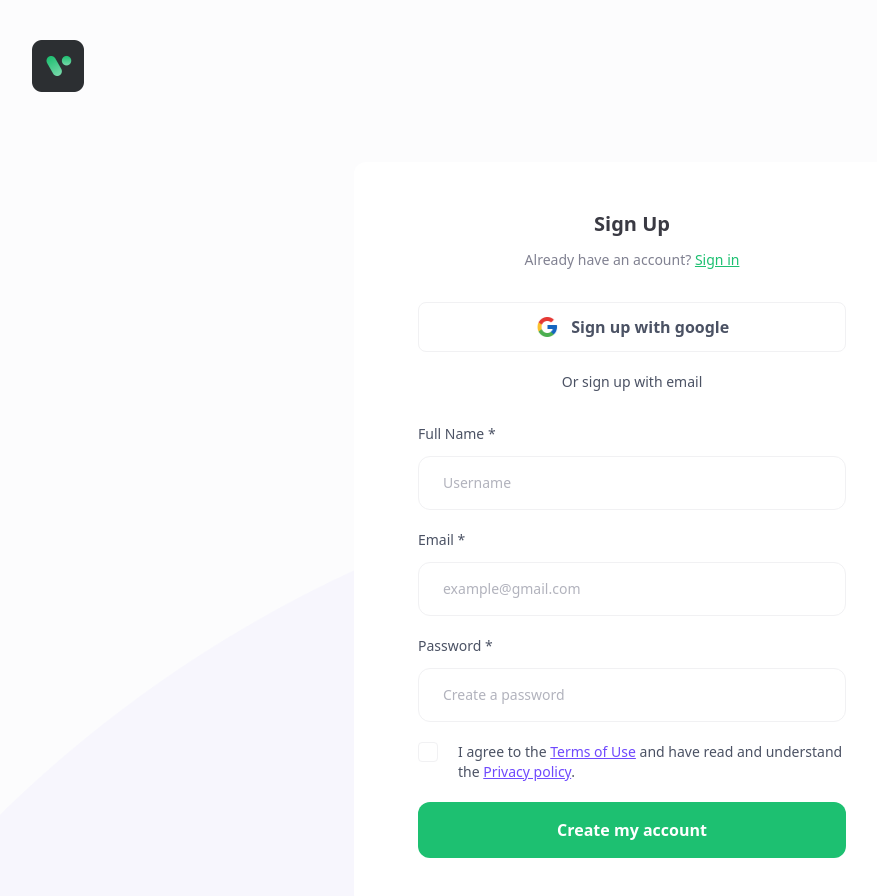
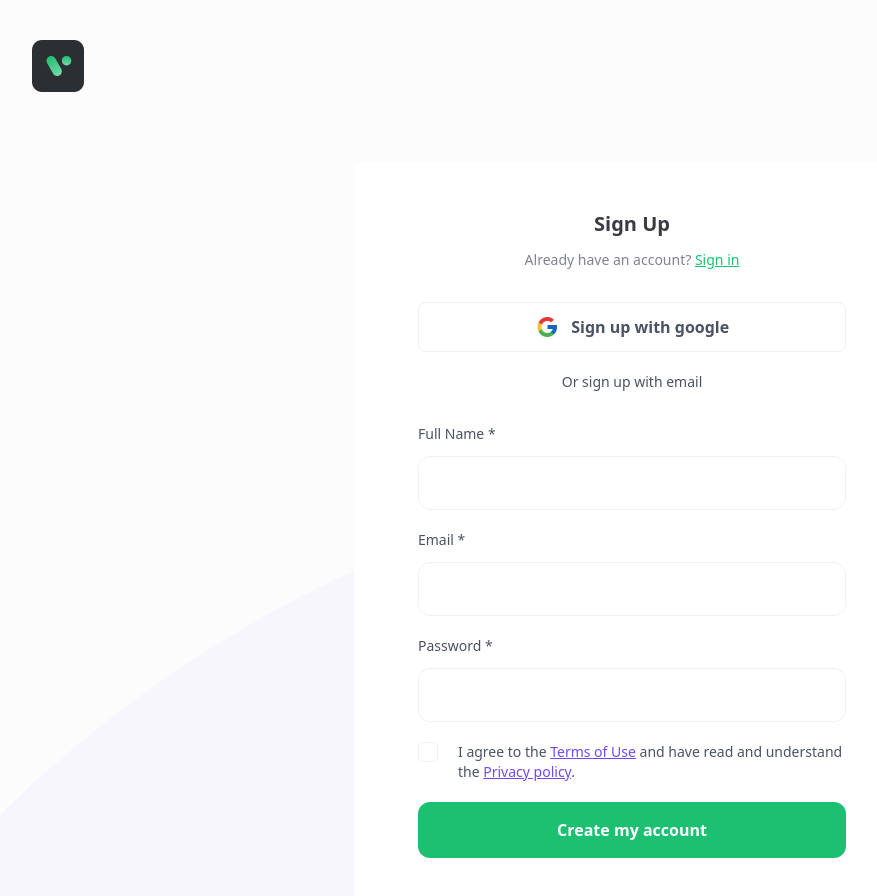
Before and after one commit to Nasss23/crowfunding, a React (Create React App) app: page /sign-up in a window 1280 px wide. Shown: the top 896 px of the page, without its empty margins (8-885 px from the left). Built offline with nearby package versions, Linux system fonts and the light colour scheme.

Commit message:
6 - CodeSignUp5

```diff
--- a/package.json
+++ b/package.json
@@ -3,6 +3,7 @@
   "version": "0.1.0",
   "private": true,
   "dependencies": {
+    "@hookform/resolvers": "^3.2.0",
     "@reduxjs/toolkit": "^1.8.2",
     "@testing-library/jest-dom": "^5.16.4",
     "@testing-library/react": "^13.3.0",
--- a/src/components/input/Input.js
+++ b/src/components/input/Input.js
@@ -3,21 +3,30 @@ import { useController } from 'react-hook-form';
 import PropTypes from 'prop-types';
 
 const Input = (props) => {
-    const { control, name, type = 'text', ...rest } = props;
+    const { control, name, type = 'text', error = '', placeholder = '', ...rest } = props;
     const { field } = useController({
         control,
         name,
         defaultValue: '',
     });
+    console.log(error);
     return (
         <div className='relative'>
             <input
                 id={name}
                 type={type}
-                className='w-full px-6 py-4 text-sm font-medium border border-strockSoft rounded-xl text-text1 placeholder:text-text4'
+                className={`w-full px-6 py-4 text-sm font-medium border rounded-xl text-text1 placeholder:text-text4 ${error.length > 0 ? 'border-error' : 'border-strockSoft'
+                    }`}
+                value={error}
+                placeholder={error.length < 0 ? placeholder : ''}
                 {...field}
                 {...rest}
             />
+            {error.length > 0 && (
+                <span className='absolute text-sm font-medium text-error top-2/4 -translate-y-2/4 left-6 error-input'>
+                    {error}
+                </span>
+            )}
         </div>
     );
 };
@@ -25,6 +34,7 @@ const Input = (props) => {
 Input.propTypes = {
     name: PropTypes.string,
     type: PropTypes.string,
+    error: PropTypes.string,
     control: PropTypes.any.isRequired,
 };
 
--- a/src/index.scss
+++ b/src/index.scss
@@ -9,3 +9,6 @@
     @apply outline-none;
   }
 }
+input:focus + .error-input {
+  display: none;
+}
--- a/src/pages/SignUpPage.js
+++ b/src/pages/SignUpPage.js
@@ -7,20 +7,33 @@ import Input from 'components/input/Input';
 import FormGroup from 'components/common/FormGroup';
 import { Button } from 'components/button';
 import Checkbbox from 'components/checkbox/Checkbbox';
+import { yupResolver } from '@hookform/resolvers/yup';
+import * as yup from 'yup';
+
+const schema = yup.object({
+    name: yup.string().required('This is field required'),
+    email: yup.string().required('This is field required').email('This email already registered '),
+    password: yup.string().required('This is field required').min(8, 'Password must be 8 character ')
+});
 
 const SignUpPage = () => {
     const {
         handleSubmit,
         control,
-        formState: { isValid, isSubmitting },
-    } = useForm({});
+        formState: { isValid, isSubmitting, errors },
+    } = useForm({
+        resolver: yupResolver(schema),
+        mode: "onSubmit"
+    });
     const handleSignUp = (values) => {
         console.log('values: ', values);
     };
     const [acceptTerm, setAcceptTerm] = useState(false);
     const handleToggleTerm = () => {
-        setAcceptTerm(!acceptTerm)
-    }
+        setAcceptTerm(!acceptTerm);
+    };
+    console.log(errors);
+
     return (
         <LayoutAuthentication heading='Sign Up'>
             <p className='mb-6 text-xs font-normal text-center lg:text-sm text-text3 lg:mb-8'>
@@ -39,7 +52,11 @@ const SignUpPage = () => {
             <form onSubmit={handleSubmit(handleSignUp)}>
                 <FormGroup>
                     <Label htmlFor='name'>Full Name *</Label>
-                    <Input control={control} name='name' placeholder='Username'></Input>
+                    <Input
+                        control={control}
+                        name='name'
+                        placeholder="Username"
+                        error={errors.name?.message}></Input>
                 </FormGroup>
                 <FormGroup>
                     <Label htmlFor='email'>Email *</Label>
@@ -47,7 +64,8 @@ const SignUpPage = () => {
                         control={control}
                         name='email'
                         type='email'
-                        placeholder='example@gmail.com'></Input>
+                        placeholder='example@gmail.com'
+                        error={errors.email?.message}></Input>
                 </FormGroup>
                 <FormGroup>
                     <Label htmlFor='password'>Password *</Label>
@@ -55,11 +73,14 @@ const SignUpPage = () => {
                         control={control}
                         name='password'
                         type='password'
-                        placeholder='Create a password'>
-                    </Input>
+                        placeholder='Create a password'
+                        error={errors.password?.message}></Input>
                 </FormGroup>
                 <div className='flex items-start mb-5 gap-x-5'>
-                    <Checkbbox name="term" checked={acceptTerm} onClick={handleToggleTerm}>
+                    <Checkbbox
+                        name='term'
+                        checked={acceptTerm}
+                        onClick={handleToggleTerm}>
                         <p className='flex-1 text-sm text-text2'>
                             I agree to the{' '}
                             <span className='underline text-secondary'>Terms of Use</span> and
--- a/tailwind.config.js
+++ b/tailwind.config.js
@@ -19,7 +19,7 @@ module.exports = {
         graySoft: "#FCFCFC",
         strockSoft: "#F1F1F3",
         lite: "#FCFCFD",
-        erroe: "#EB5757",
+        error: "#EB5757",
         darkbg: "#EB5757",
         darkSecondary: "#1C1C24",
         softDark: "#22222C",
```
Also changed, not shown: 1 other file (tests, documents, lock files or other folders).
